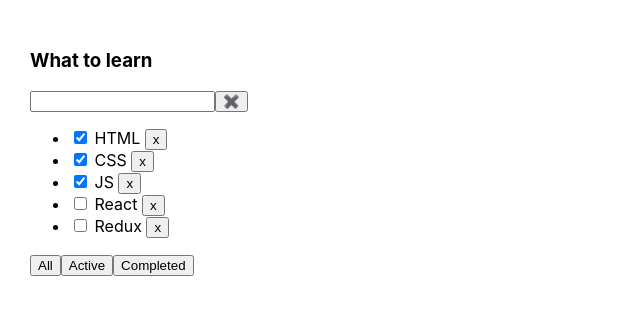
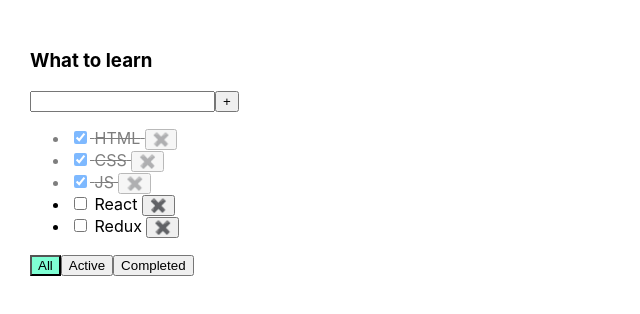
Before and after one commit to nokken65/todolist, a React (Vite) app: page / in a window 1280 px wide. Shown: the top 314 px of the page, without its empty margins (0-640 px from the left). Built offline with nearby package versions, Linux system fonts and the light colour scheme.

Commit message:
feat: add errors for user input

```diff
--- a/src/App.css
+++ b/src/App.css
@@ -6,3 +6,20 @@
 .App > div {
   margin-right: 50px;
 }
+
+.error {
+  border: 1px solid red;
+}
+
+.error-message {
+  color: red;
+}
+
+.active-filter {
+  background-color: aquamarine;
+}
+
+.is-done {
+  text-decoration: line-through;
+  opacity:0.5;
+}
--- a/src/App.tsx
+++ b/src/App.tsx
@@ -45,6 +45,7 @@
       <Todolist
         addTask={addTask}
         changeTasksFilter={setTasksFilter}
+        currentFilter={tasksFilter}
         removeTask={removeTask}
         tasks={filteredTasks}
         title={'What to learn'}
--- a/src/Todolist.tsx
+++ b/src/Todolist.tsx
@@ -6,6 +6,7 @@
 type TodolistProps = {
   addTask: (title: Task['title']) => void
   changeTasksFilter: (filter: TasksFilter) => void
+  currentFilter: TasksFilter
   removeTask: (id: Task['id']) => void
   tasks: Task[]
   title: string
@@ -15,20 +16,24 @@
 const Todolist = ({
   addTask,
   changeTasksFilter,
+  currentFilter,
   removeTask,
   tasks,
   title,
   toggleTaskCompletion,
 }: TodolistProps) => {
   const [input, setInput] = React.useState('')
+  const [error, setError] = React.useState<null | string>(null)
 
   const onAddNewTask = () => {
-    input !== '' && addTask(input)
+    input.trim() !== '' ? addTask(input.trim()) : setError('Title is required!')
     setInput('')
   }
 
-  const onChangeNewTaskTitleHandler: React.ChangeEventHandler<HTMLInputElement> = event =>
+  const onChangeNewTaskTitleHandler: React.ChangeEventHandler<HTMLInputElement> = event => {
     setInput(event.target.value)
+    event.target.value.trim() !== '' && setError(null)
+  }
 
   const onKeyPressHandler: React.KeyboardEventHandler<HTMLInputElement> = event =>
     event.key === 'Enter' && onAddNewTask()
@@ -37,25 +42,46 @@
     <div>
       <h3>{title}</h3>
       <div>
-        <input onChange={onChangeNewTaskTitleHandler} onKeyDown={onKeyPressHandler} value={input} />
-        <button onClick={onAddNewTask}>✖️</button>
+        <input
+          className={error ? 'error' : ''}
+          onChange={onChangeNewTaskTitleHandler}
+          onKeyDown={onKeyPressHandler}
+          value={input}
+        />
+        <button onClick={onAddNewTask}>+</button>
+        {error && <div className={'error-message'}>{error}</div>}
       </div>
       <ul>
         {tasks.map(task => (
-          <li key={task.id}>
+          <li className={task.isDone ? 'is-done' : ''} key={task.id}>
             <input
               checked={task.isDone}
               onChange={event => toggleTaskCompletion(task.id, event.target.checked)}
               type={'checkbox'}
             />{' '}
-            <span>{task.title}</span> <button onClick={() => removeTask(task.id)}>x</button>
+            <span>{task.title}</span> <button onClick={() => removeTask(task.id)}>✖️</button>
           </li>
         ))}
       </ul>
       <div>
-        <button onClick={() => changeTasksFilter('all')}>All</button>
-        <button onClick={() => changeTasksFilter('active')}>Active</button>
-        <button onClick={() => changeTasksFilter('completed')}>Completed</button>
+        <button
+          className={currentFilter === 'all' ? 'active-filter' : ''}
+          onClick={() => changeTasksFilter('all')}
+        >
+          All
+        </button>
+        <button
+          className={currentFilter === 'active' ? 'active-filter' : ''}
+          onClick={() => changeTasksFilter('active')}
+        >
+          Active
+        </button>
+        <button
+          className={currentFilter === 'completed' ? 'active-filter' : ''}
+          onClick={() => changeTasksFilter('completed')}
+        >
+          Completed
+        </button>
       </div>
     </div>
   )
```
